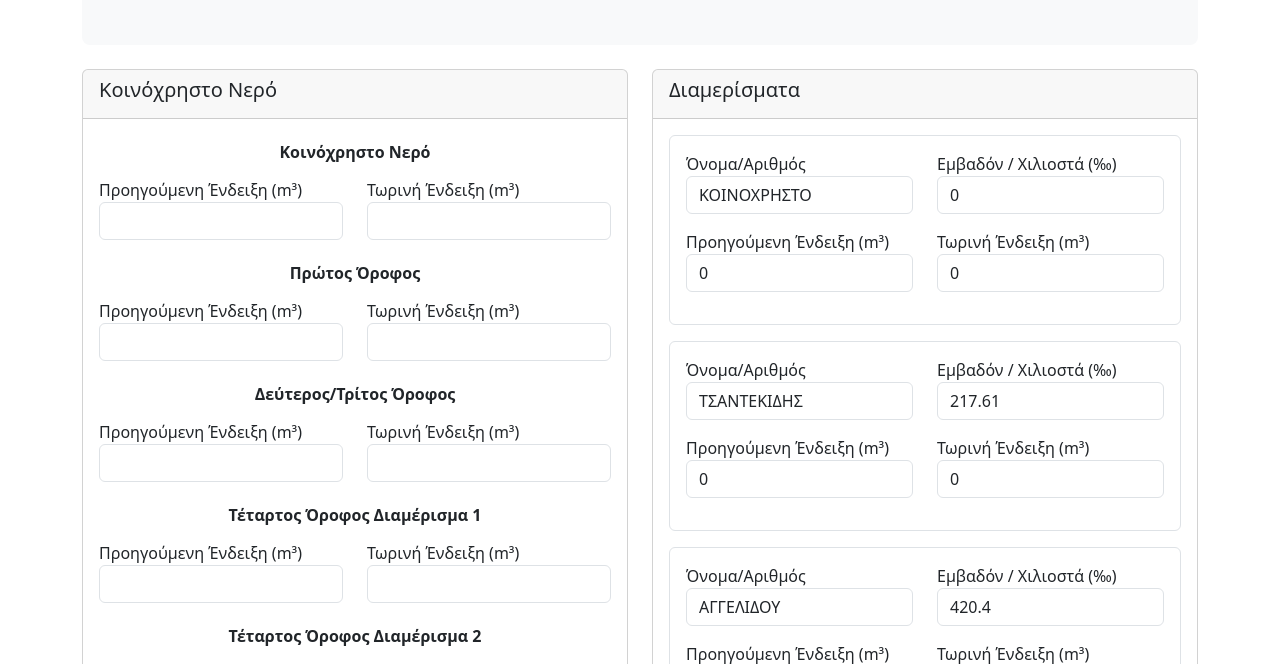
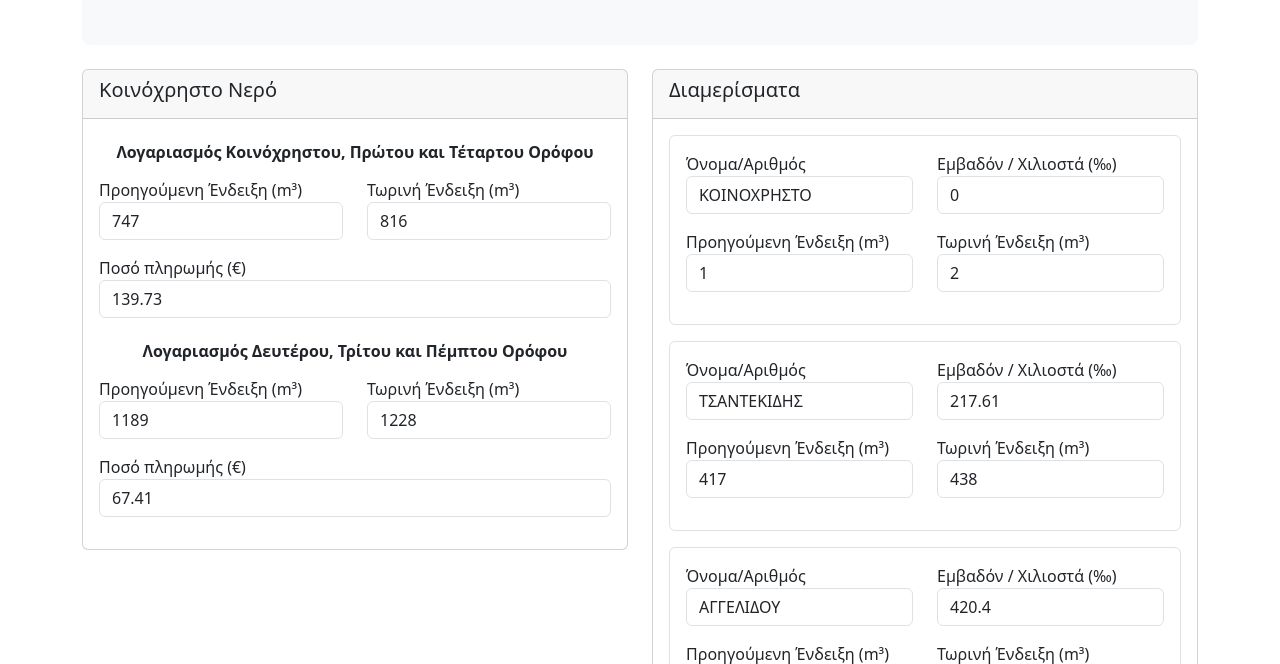
Before and after one commit to Skioulis/simple-koinoxrista, a plain HTML site: page water.html in a window 1280 px wide. Shown: the part 288-952 px from the top of the page. Drawn offline with nearby package versions, Linux system fonts and the light colour scheme.

Commit message:
update apartmentData.js and water.html: adjust water readings and enhance billing information layout

```diff
--- a/js/apartmentData.js
+++ b/js/apartmentData.js
@@ -7,12 +7,12 @@ const apartmentsData = [
 ];
 
 const apartmentsDataWater = [
-    {apartmentName: "ΚΟΙΝΟΧΡΗΣΤΟ", millimeters: 0 , lastReading: 0, currentReading: 0},
-    { apartmentName: "ΤΣΑΝΤΕΚΙΔΗΣ", millimeters: 217.61, lastReading: 0, currentReading: 0},
-    { apartmentName: "ΑΓΓΕΛΙΔΟΥ", millimeters: 420.4, lastReading: 0, currentReading: 0 },
-    { apartmentName: "ΜΗΤΣΙΟΥ", millimeters: 133.39, lastReading: 0, currentReading: 0 },
-    { apartmentName: "ΧΑΛΗΣ", millimeters: 71.33, lastReading: 0, currentReading: 0 },
-    { apartmentName: "ΜΠΑΖΟΥΚΗΣ", millimeters: 157.27, lastReading: 0, currentReading: 0 }
+    {apartmentName: "ΚΟΙΝΟΧΡΗΣΤΟ", millimeters: 0 , lastReading: 1, currentReading: 2},
+    { apartmentName: "ΤΣΑΝΤΕΚΙΔΗΣ", millimeters: 217.61, lastReading: 417, currentReading: 438},
+    { apartmentName: "ΑΓΓΕΛΙΔΟΥ", millimeters: 420.4, lastReading: 2, currentReading: 23 },
+    { apartmentName: "ΜΗΤΣΙΟΥ", millimeters: 133.39, lastReading: 13, currentReading: 28 },
+    { apartmentName: "ΧΑΛΗΣ", millimeters: 71.33, lastReading: 10, currentReading: 19 },
+    { apartmentName: "ΜΠΑΖΟΥΚΗΣ", millimeters: 157.27, lastReading: 4, currentReading: 8 }
 ];
 
 const apartmentsDataElectricity = [
--- a/water.html
+++ b/water.html
@@ -39,104 +39,161 @@
                     <h5>Κοινόχρηστο Νερό</h5>
                 </div>
                 <div class="card-body">
-
                     <div class="row">
                         <div class="col-12 text-center mt-2 mb-2">
-                            <h6 class="fw-bold">Κοινόχρηστο Νερό</h6>
+                            <h6 class="fw-bold">Λογαριασμός Κοινόχρηστου, Πρώτου και Τέταρτου Ορόφου</h6>
                         </div>
                     </div>
 
                     <div class="row">
                         <div class="col">
                             <div class="form-group">
-                                <label for="lastMeasurementCommon">Προηγούμενη Ένδειξη (m³)</label>
-                                <input type="number" class="form-control" id="lastMeasurementCommon" step="1" min="0">
+                                <label for="lastMeasurementFirst">Προηγούμενη Ένδειξη (m³)</label>
+                                <input type="number" class="form-control" id="lastMeasurementFirst" step="1" min="0" value="747">
                             </div>
                         </div>
                         <div class="col">
                             <div class="form-group">
-                                <label for="currentMeasurementCommon">Τωρινή Ένδειξη (m³)</label>
-                                <input type="number" class="form-control" id="currentMeasurementCommon" step="1" min="0">
+                                <label for="currentMeasurementFirst">Τωρινή Ένδειξη (m³)</label>
+                                <input type="number" class="form-control" id="currentMeasurementFirst" step="1" min="0" value="816">
                             </div>
-                        </div>
-                    </div>
-                    <div class="row">
-                        <div class="col-12 text-center mt-2 mb-2">
-                            <h6 class="fw-bold">Πρώτος Όροφος</h6>
                         </div>
                     </div>
                     <div class="row">
                         <div class="col">
                             <div class="form-group">
-                                <label for="lastMeasurementFirstFloor">Προηγούμενη Ένδειξη (m³)</label>
-                                <input type="number" class="form-control" id="lastMeasurementFirstFloor" step="1" min="0">
-                            </div>
-                        </div>
-                        <div class="col">
-                            <div class="form-group">
-                                <label for="currentMeasurementFirstFloor">Τωρινή Ένδειξη (m³)</label>
-                                <input type="number" class="form-control" id="currentMeasurementFirstFloor" step="1" min="0">
-                            </div>
-                        </div>
-                    </div>
-                    <div class="row">
-                        <div class="col-12 text-center mt-2 mb-2">
-                            <h6 class="fw-bold">Δεύτερος/Τρίτος Όροφος</h6>
-                        </div>
-                    </div>
-                    <div class="row">
-                        <div class="col">
-                            <div class="form-group">
-                                <label for="lastMeasurementSecondFloor">Προηγούμενη Ένδειξη (m³)</label>
-                                <input type="number" class="form-control" id="lastMeasurementSecondFloor" step="1" min="0">
-                            </div>
-                        </div>
-                        <div class="col">
-                            <div class="form-group">
-                                <label for="currentMeasurementSecondFloor">Τωρινή Ένδειξη (m³)</label>
-                                <input type="number" class="form-control" id="currentMeasurementSecondFloor" step="1" min="0">
+                                <label for="firstBill">Ποσό πληρωμής (€)</label>
+                                <input type="number" class="form-control" id="firstBill" step="0.01" min="0" value="139.73">
                             </div>
                         </div>
                     </div>
 
                     <div class="row">
                         <div class="col-12 text-center mt-2 mb-2">
-                            <h6 class="fw-bold">Τέταρτος Όροφος Διαμέρισμα 1</h6>
+                            <h6 class="fw-bold">Λογαριασμός Δευτέρου, Τρίτου και Πέμπτου Ορόφου</h6>
+                        </div>
+                    </div>
+
+                    <div class="row">
+                        <div class="col">
+                            <div class="form-group">
+                                <label for="lastMeasurementSecond">Προηγούμενη Ένδειξη (m³)</label>
+                                <input type="number" class="form-control" id="lastMeasurementSecond" step="1" min="0" value="1189">
+                            </div>
+                        </div>
+                        <div class="col">
+                            <div class="form-group">
+                                <label for="currentMeasurementSecond">Τωρινή Ένδειξη (m³)</label>
+                                <input type="number" class="form-control" id="currentMeasurementSecond" step="1" min="0" value="1228">
+                            </div>
                         </div>
                     </div>
                     <div class="row">
                         <div class="col">
                             <div class="form-group">
-                                <label for="lastMeasurementD1Floor">Προηγούμενη Ένδειξη (m³)</label>
-                                <input type="number" class="form-control" id="lastMeasurementD1Floor" step="1" min="0">
-                            </div>
-                        </div>
-                        <div class="col">
-                            <div class="form-group">
-                                <label for="currentMeasurementD1Floor">Τωρινή Ένδειξη (m³)</label>
-                                <input type="number" class="form-control" id="currentMeasurementD1Floor" step="1" min="0">
+                                <label for="firstBill">Ποσό πληρωμής (€)</label>
+                                <input type="number" class="form-control" id="secondBill" step="0.01" min="0" value="67.41">
                             </div>
                         </div>
                     </div>
-                    <div class="row">
-                        <div class="col-12 text-center mt-2 mb-2">
-                            <h6 class="fw-bold">Τέταρτος Όροφος Διαμέρισμα 2</h6>
-                        </div>
-                    </div>
-                    <div class="row">
-                        <div class="col">
-                            <div class="form-group">
-                                <label for="lastMeasurementD1Floor">Προηγούμενη Ένδειξη (m³)</label>
-                                <input type="number" class="form-control" id="lastMeasurementD2Floor" step="1" min="0">
-                            </div>
-                        </div>
-                        <div class="col">
-                            <div class="form-group">
-                                <label for="currentMeasurementD1Floor">Τωρινή Ένδειξη (m³)</label>
-                                <input type="number" class="form-control" id="currentMeasurementD2Floor" step="1" min="0">
-                            </div>
-                        </div>
-                    </div>
+
+<!--                    <div class="row">-->
+<!--                        <div class="col-12 text-center mt-2 mb-2">-->
+<!--                            <h6 class="fw-bold">Κοινόχρηστο Νερό</h6>-->
+<!--                        </div>-->
+<!--                    </div>-->
+
+<!--                    <div class="row">-->
+<!--                        <div class="col">-->
+<!--                            <div class="form-group">-->
+<!--                                <label for="lastMeasurementCommon">Προηγούμενη Ένδειξη (m³)</label>-->
+<!--                                <input type="number" class="form-control" id="lastMeasurementCommon" step="1" min="0">-->
+<!--                            </div>-->
+<!--                        </div>-->
+<!--                        <div class="col">-->
+<!--                            <div class="form-group">-->
+<!--                                <label for="currentMeasurementCommon">Τωρινή Ένδειξη (m³)</label>-->
+<!--                                <input type="number" class="form-control" id="currentMeasurementCommon" step="1" min="0">-->
+<!--                            </div>-->
+<!--                        </div>-->
+<!--                    </div>-->
+<!--                    <div class="row">-->
+<!--                        <div class="col-12 text-center mt-2 mb-2">-->
+<!--                            <h6 class="fw-bold">Πρώτος Όροφος</h6>-->
+<!--                        </div>-->
+<!--                    </div>-->
+<!--                    <div class="row">-->
+<!--                        <div class="col">-->
+<!--                            <div class="form-group">-->
+<!--                                <label for="lastMeasurementFirstFloor">Προηγούμενη Ένδειξη (m³)</label>-->
+<!--                                <input type="number" class="form-control" id="lastMeasurementFirstFloor" step="1" min="0">-->
+<!--                            </div>-->
+<!--                        </div>-->
+<!--                        <div class="col">-->
+<!--                            <div class="form-group">-->
+<!--                                <label for="currentMeasurementFirstFloor">Τωρινή Ένδειξη (m³)</label>-->
+<!--                                <input type="number" class="form-control" id="currentMeasurementFirstFloor" step="1" min="0">-->
+<!--                            </div>-->
+<!--                        </div>-->
+<!--                    </div>-->
+<!--                    <div class="row">-->
+<!--                        <div class="col-12 text-center mt-2 mb-2">-->
+<!--                            <h6 class="fw-bold">Δεύτερος/Τρίτος Όροφος</h6>-->
+<!--                        </div>-->
+<!--                    </div>-->
+<!--                    <div class="row">-->
+<!--                        <div class="col">-->
+<!--                            <div class="form-group">-->
+<!--                                <label for="lastMeasurementSecondFloor">Προηγούμενη Ένδειξη (m³)</label>-->
+<!--                                <input type="number" class="form-control" id="lastMeasurementSecondFloor" step="1" min="0">-->
+<!--                            </div>-->
+<!--                        </div>-->
+<!--                        <div class="col">-->
+<!--                            <div class="form-group">-->
+<!--                                <label for="currentMeasurementSecondFloor">Τωρινή Ένδειξη (m³)</label>-->
+<!--                                <input type="number" class="form-control" id="currentMeasurementSecondFloor" step="1" min="0">-->
+<!--                            </div>-->
+<!--                        </div>-->
+<!--                    </div>-->
+
+<!--                    <div class="row">-->
+<!--                        <div class="col-12 text-center mt-2 mb-2">-->
+<!--                            <h6 class="fw-bold">Τέταρτος Όροφος Διαμέρισμα 1</h6>-->
+<!--                        </div>-->
+<!--                    </div>-->
+<!--                    <div class="row">-->
+<!--                        <div class="col">-->
+<!--                            <div class="form-group">-->
+<!--                                <label for="lastMeasurementD1Floor">Προηγούμενη Ένδειξη (m³)</label>-->
+<!--                                <input type="number" class="form-control" id="lastMeasurementD1Floor" step="1" min="0">-->
+<!--                            </div>-->
+<!--                        </div>-->
+<!--                        <div class="col">-->
+<!--                            <div class="form-group">-->
+<!--                                <label for="currentMeasurementD1Floor">Τωρινή Ένδειξη (m³)</label>-->
+<!--                                <input type="number" class="form-control" id="currentMeasurementD1Floor" step="1" min="0">-->
+<!--                            </div>-->
+<!--                        </div>-->
+<!--                    </div>-->
+<!--                    <div class="row">-->
+<!--                        <div class="col-12 text-center mt-2 mb-2">-->
+<!--                            <h6 class="fw-bold">Τέταρτος Όροφος Διαμέρισμα 2</h6>-->
+<!--                        </div>-->
+<!--                    </div>-->
+<!--                    <div class="row">-->
+<!--                        <div class="col">-->
+<!--                            <div class="form-group">-->
+<!--                                <label for="lastMeasurementD1Floor">Προηγούμενη Ένδειξη (m³)</label>-->
+<!--                                <input type="number" class="form-control" id="lastMeasurementD2Floor" step="1" min="0">-->
+<!--                            </div>-->
+<!--                        </div>-->
+<!--                        <div class="col">-->
+<!--                            <div class="form-group">-->
+<!--                                <label for="currentMeasurementD1Floor">Τωρινή Ένδειξη (m³)</label>-->
+<!--                                <input type="number" class="form-control" id="currentMeasurementD2Floor" step="1" min="0">-->
+<!--                            </div>-->
+<!--                        </div>-->
+<!--                    </div>-->
                 </div>
             </div>
         </div>
```
